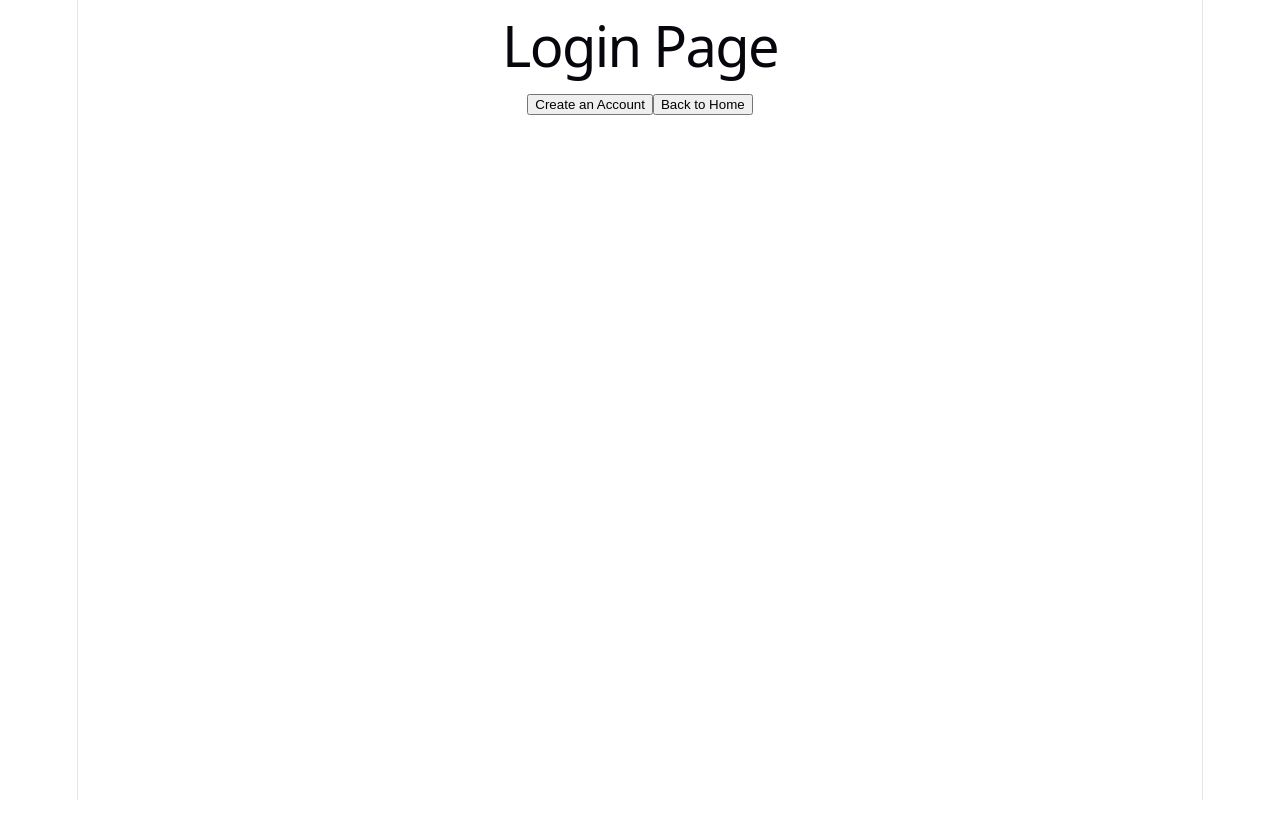
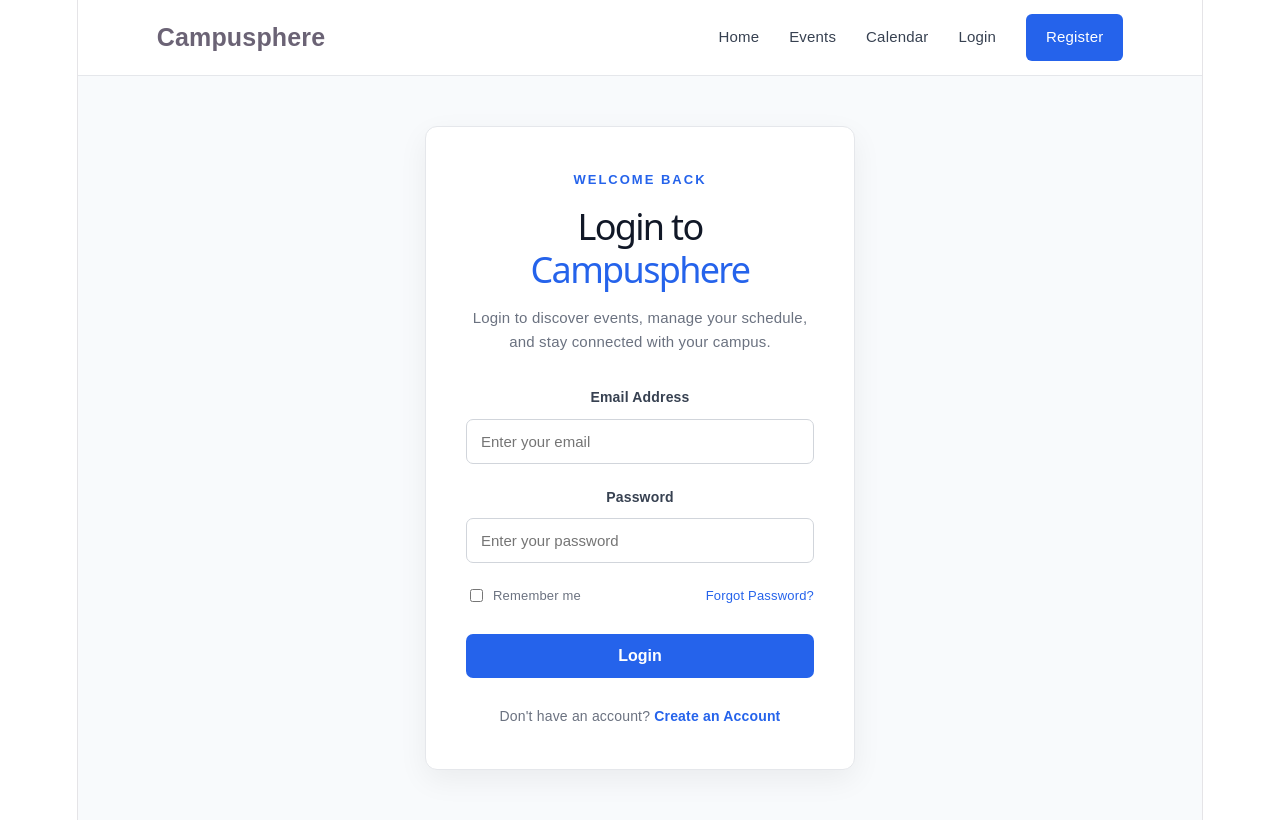
Before and after one commit to Khushinew/campus-event-portal, a React app in the folder frontend/: page /login in a window 1280 px wide. Built offline with nearby package versions, Linux system fonts and the light colour scheme; the HTML template or start-up script is replaced by a standard one.

Commit message:
Added login page

```diff
--- /dev/null
+++ b/frontend/src/pages/Login.css
@@ -0,0 +1,267 @@
+* {
+    box-sizing: border-box;
+}
+
+body {
+    margin: 0;
+    font-family: Arial, sans-serif;
+}
+
+
+/* ---------------- LOGIN PAGE ---------------- */
+
+.login-page {
+    min-height: 100vh;
+    background: #f8fafc;
+}
+
+
+/* ---------------- HEADER ---------------- */
+
+.header {
+    height: 76px;
+    padding: 0 7%;
+    display: flex;
+    align-items: center;
+    justify-content: space-between;
+
+    background: white;
+    border-bottom: 1px solid #e5e7eb;
+}
+
+.logo {
+    font-size: 25px;
+    font-weight: 700;
+}
+
+.nav-links {
+    display: flex;
+    align-items: center;
+    gap: 30px;
+}
+
+.nav-links a {
+    text-decoration: none;
+    color: #374151;
+    font-size: 15px;
+}
+
+.nav-links a:hover {
+    color: #2563eb;
+}
+
+.register-btn {
+    padding: 10px 20px;
+    background: #2563eb;
+    color: white !important;
+    border-radius: 6px;
+}
+
+
+/* ---------------- LOGIN SECTION ---------------- */
+
+.login-section {
+    min-height: calc(100vh - 76px);
+
+    display: flex;
+    align-items: center;
+    justify-content: center;
+
+    padding: 50px 20px;
+}
+
+
+/* ---------------- LOGIN BOX ---------------- */
+
+.login-box {
+    width: 430px;
+
+    padding: 40px;
+
+    background: white;
+
+    border: 1px solid #e5e7eb;
+    border-radius: 12px;
+
+    box-shadow: 0 10px 30px rgba(0, 0, 0, 0.06);
+}
+
+
+/* ---------------- LOGIN HEADING ---------------- */
+
+.login-label {
+    margin: 0 0 12px;
+
+    font-size: 13px;
+    font-weight: 700;
+    letter-spacing: 2px;
+
+    color: #2563eb;
+}
+
+.login-box h1 {
+    margin: 0 0 15px;
+
+    font-size: 36px;
+    line-height: 1.2;
+
+    color: #111827;
+}
+
+.login-box h1 span {
+    color: #2563eb;
+}
+
+.login-description {
+    margin-bottom: 30px;
+
+    font-size: 15px;
+    line-height: 1.6;
+
+    color: #6b7280;
+}
+
+
+/* ---------------- FORM ---------------- */
+
+.login-form {
+    width: 100%;
+}
+
+.form-group {
+    margin-bottom: 20px;
+}
+
+.form-group label {
+    display: block;
+
+    margin-bottom: 8px;
+
+    font-size: 14px;
+    font-weight: 600;
+
+    color: #374151;
+}
+
+.form-group input {
+    width: 100%;
+
+    padding: 13px 14px;
+
+    border: 1px solid #d1d5db;
+    border-radius: 7px;
+
+    font-size: 15px;
+
+    outline: none;
+}
+
+.form-group input:focus {
+    border-color: #2563eb;
+    box-shadow: 0 0 0 2px rgba(37, 99, 235, 0.1);
+}
+
+
+/* ---------------- LOGIN OPTIONS ---------------- */
+
+.login-options {
+    display: flex;
+    align-items: center;
+    justify-content: space-between;
+
+    margin: 5px 0 25px;
+
+    font-size: 13px;
+}
+
+.remember {
+    display: flex;
+    align-items: center;
+    gap: 7px;
+
+    color: #6b7280;
+}
+
+.remember input {
+    cursor: pointer;
+}
+
+.login-options a {
+    color: #2563eb;
+    text-decoration: none;
+}
+
+.login-options a:hover {
+    text-decoration: underline;
+}
+
+
+/* ---------------- LOGIN BUTTON ---------------- */
+
+.login-btn {
+    width: 100%;
+
+    padding: 13px;
+
+    border: none;
+    border-radius: 7px;
+
+    background: #2563eb;
+    color: white;
+
+    font-size: 16px;
+    font-weight: 600;
+
+    cursor: pointer;
+}
+
+.login-btn:hover {
+    background: #1d4ed8;
+}
+
+
+/* ---------------- REGISTER TEXT ---------------- */
+
+.register-text {
+    margin-top: 25px;
+
+    text-align: center;
+
+    font-size: 14px;
+
+    color: #6b7280;
+}
+
+.register-text a {
+    color: #2563eb;
+    text-decoration: none;
+    font-weight: 600;
+}
+
+.register-text a:hover {
+    text-decoration: underline;
+}
+
+
+/* ---------------- RESPONSIVE ---------------- */
+
+@media (max-width: 700px) {
+
+    .header {
+        padding: 0 20px;
+    }
+
+    .nav-links {
+        gap: 12px;
+    }
+
+    .nav-links a {
+        font-size: 13px;
+    }
+
+    .login-box {
+        width: 100%;
+        max-width: 430px;
+        padding: 30px;
+    }
+}
--- a/frontend/src/pages/Login.jsx
+++ b/frontend/src/pages/Login.jsx
@@ -1,17 +1,99 @@
 import { Link } from "react-router-dom";
+import "./Login.css";
 
 function Login() {
     return (
-        <div>
-            <h1>Login Page</h1>
+        <div className="login-page">
 
-            <Link to="/register">
-                <button>Create an Account</button>
-            </Link>
+            {/* Header */}
+            <header className="header">
+                <div className="logo">
+                    Campusphere
+                </div>
 
-            <Link to="/">
-                <button>Back to Home</button>
-            </Link>
+                <nav className="nav-links">
+                    <Link to="/">Home</Link>
+                    <Link to="/events">Events</Link>
+                    <Link to="/calendar">Calendar</Link>
+                    <Link to="/login">Login</Link>
+                    <Link to="/register" className="register-btn">
+                        Register
+                    </Link>
+                </nav>
+            </header>
+
+
+            {/* Login Section */}
+            <main className="login-section">
+
+                <div className="login-box">
+
+                    <p className="login-label">
+                        WELCOME BACK
+                    </p>
+
+                    <h1>
+                        Login to <span>Campusphere</span>
+                    </h1>
+
+                    <p className="login-description">
+                        Login to discover events, manage your schedule,
+                        and stay connected with your campus.
+                    </p>
+
+
+                    {/* Login Form */}
+                    <form className="login-form">
+
+                        <div className="form-group">
+                            <label>Email Address</label>
+
+                            <input
+                                type="email"
+                                placeholder="Enter your email"
+                                required
+                            />
+                        </div>
+
+
+                        <div className="form-group">
+                            <label>Password</label>
+
+                            <input
+                                type="password"
+                                placeholder="Enter your password"
+                                required
+                            />
+                        </div>
+
+
+                        <div className="login-options">
+                            <label className="remember">
+                                <input type="checkbox" />
+                                Remember me
+                            </label>
+
+                            <a href="#">Forgot Password?</a>
+                        </div>
+
+
+                        <button type="submit" className="login-btn">
+                            Login
+                        </button>
+
+                    </form>
+
+
+                    {/* Register Link */}
+                    <p className="register-text">
+                        Don't have an account?
+                        <Link to="/register"> Create an Account</Link>
+                    </p>
+
+                </div>
+
+            </main>
+
         </div>
     );
 }
```
